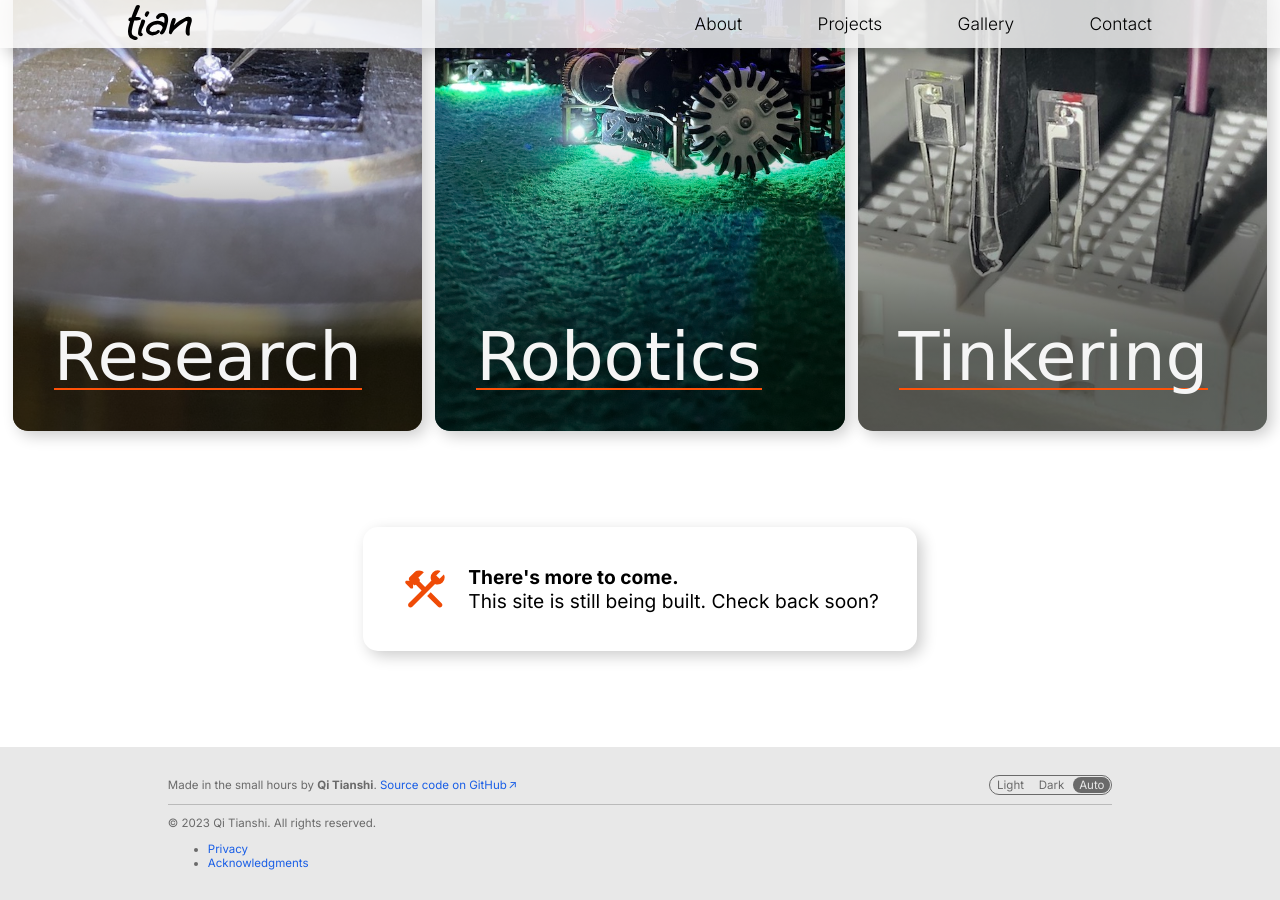
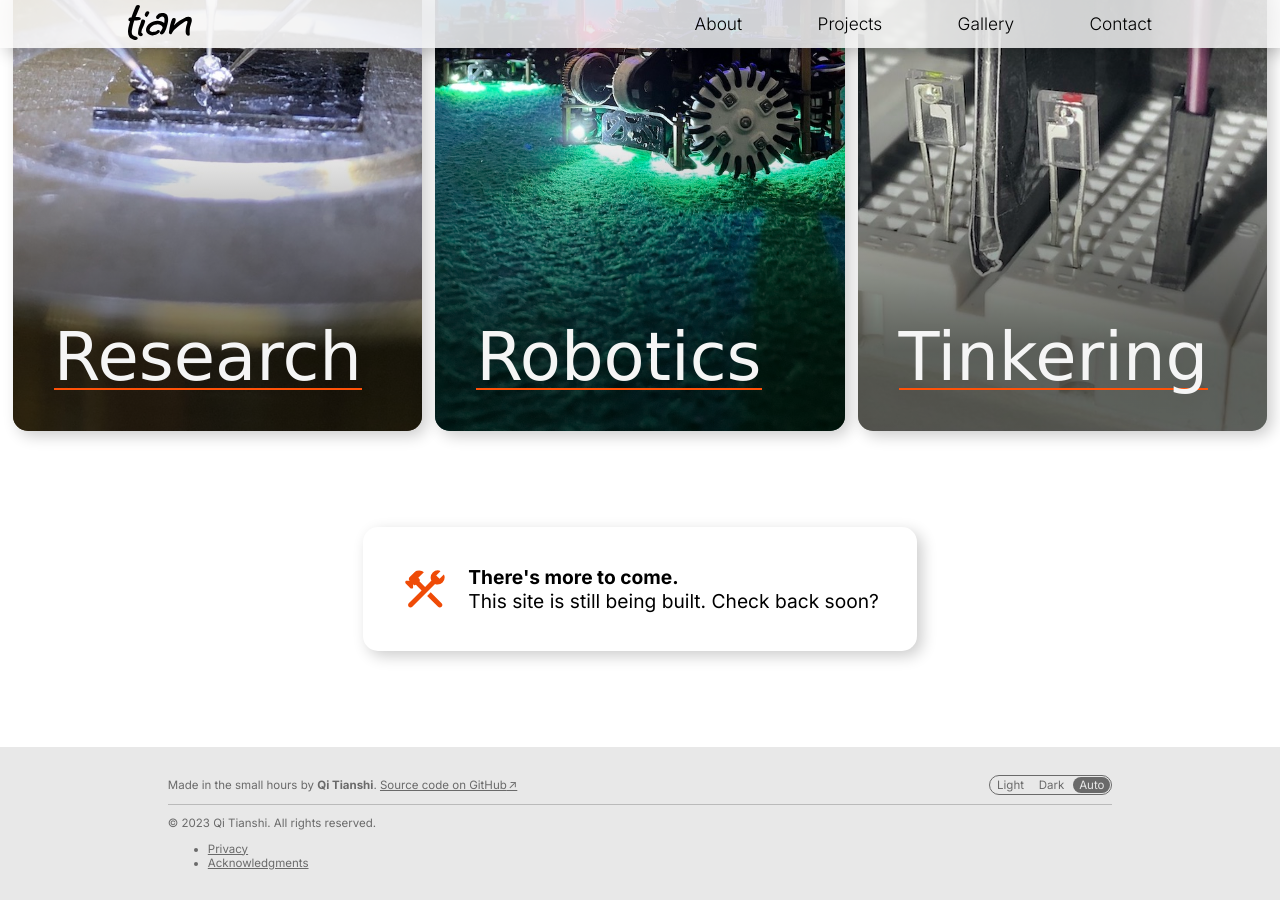
Before and after one commit to qitianshi/qitianshi.com, a Jekyll site: the page built from src/index.html, in a window 1280 px wide and 900 px high, scrolled down 2139 px. Built offline with Jekyll 4.4.1, drawn with Linux system fonts in a browser that asks for light colours; some web fonts are replaced.

Commit message:
Add .quiet-link

```diff
--- a/src/_sass/base/_typography.scss
+++ b/src/_sass/base/_typography.scss
@@ -102,8 +102,15 @@ a {
         text-decoration: none;
     }
 
-    &:hover {
+    &:hover,
+    &.quiet-link:hover {
         color: var(--link-hover-color);
+        text-decoration: underline;
+    }
+
+    // A link that follows the color of its parent.
+    &.quiet-link {
+        color: inherit;
         text-decoration: underline;
     }
 
```
